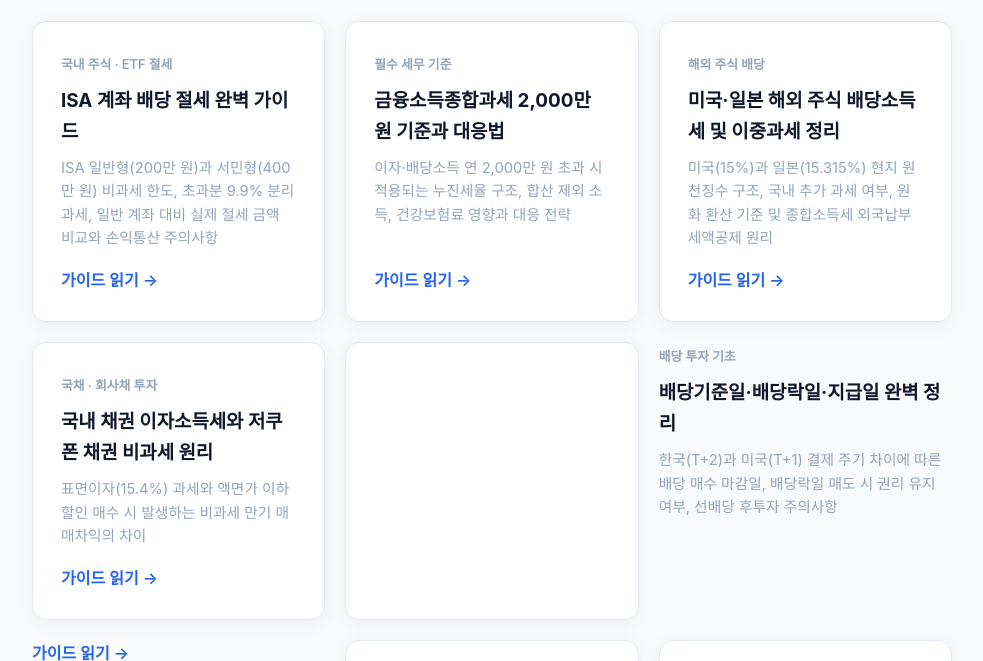
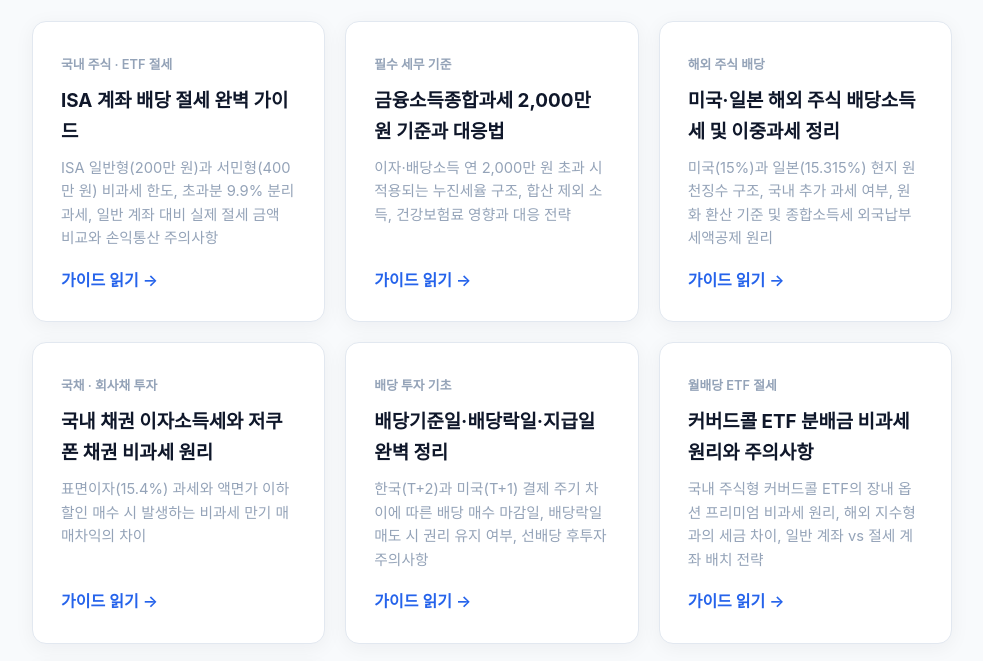
Before and after one commit to baedangsem-glitch/baedangsem, a plain HTML site: page guides.html in a window 1280 px wide. Shown: the part 233-894 px from the top of the page, without its empty margins (148-1131 px from the left). Drawn offline with Linux system fonts and the light colour scheme; a web font is replaced by a local one.

Commit message:
fix: guides.html 5번째 카드 중복 닫는 태그 제거

```diff
--- a/guides.html
+++ b/guides.html
@@ -78,7 +78,7 @@
         <a href="./guide-bond-tax.html" style="font-weight: 600; text-decoration: none;">가이드 읽기 &rarr;</a>
       </article>
 
-      <article class="card" style="display: flex; flex-direction: column; justify-content: space-between;"></article>
+      <article class="card" style="display: flex; flex-direction: column; justify-content: space-between;">
         <div>
           <span style="font-size: 0.8rem; font-weight: 600; color: var(--text-muted);">배당 투자 기초</span>
           <h2 style="font-size: 1.18rem; margin: 8px 0 10px;">배당기준일·배당락일·지급일 완벽 정리</h2>
```
